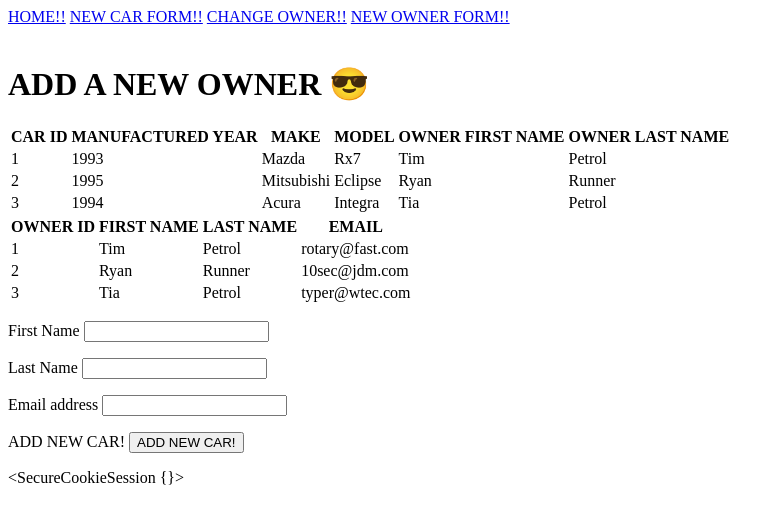
After one commit to edenspring/w35d3, a Flask app: page /add-owner in a window 1280 px wide. The commit adds this page. Shown: the top 524 px of the page, without its empty margins (0-784 px from the left). Run offline with Flask 2, Linux system fonts and the light colour scheme; data comes from the database, SQL or seed files in the repository.

Commit message:
add all code for lecture

```diff
--- a/app/__init__.py
+++ b/app/__init__.py
@@ -4,60 +4,13 @@ try:
 except:
     dbfuncs.seed()
 
-from flask import Flask, redirect
+from flask import Flask
 from .config import Configuration
-from app.forms import NewCarForm, ChangeOwner
+from app.routes import app_routes
 
 
 app = Flask(__name__)
 
 app.config.from_object(Configuration)
 
-
-@app.route('/')
-def home():
-    info = {
-        "title": "CARS CARS CARS",
-        "header": "THIS IS THE CARS HOME PAGE!"
-    }
-    cars = dbfuncs.get_all_cars()
-    pass
-
-
-@app.route('/test')
-def test():
-    info = {
-        "title": "Test page",
-        "header": "This is the test page"
-    }
-    pass
-
-
-@app.route('/form', methods=('GET', 'POST'))
-def form():
-    form = NewCarForm()
-    if form.validate_on_submit():
-        dbfuncs.add_new_car(form.manu_year.data, form.make.data,
-                            form.model.data, form.owner_id.data)
-        return redirect("/")
-    info = {
-        "title": "NEW CAR FORM!",
-        "header": "ADD A NEW CAR 😎"
-    }
-    cars = dbfuncs.get_all_cars()
-    owners = dbfuncs.get_all_owners()
-    pass
-
-@app.route("/change-owners",methods=('GET', 'POST'))
-def change():
-    form = ChangeOwner()
-    if form.validate_on_submit():
-        dbfuncs.change_car_owner(car_id=form.car_id.data, new_owner_id=form.owner_id.data)
-        return redirect("/")
-    cars = dbfuncs.get_all_cars()
-    owners = dbfuncs.get_all_owners()
-    info = {
-        "title": "CHANGE OWNER FORM!",
-        "header": "CHANGE A CAR'S OWNER 😎"
-    }
-    pass
+app.register_blueprint(app_routes, url_prefix="/")
--- a/app/dbfuncs.py
+++ b/app/dbfuncs.py
@@ -5,6 +5,13 @@ def get_all_cars():
     with sqlite3.connect("dev.db") as conn:
         curs = conn.cursor()
         curs.execute('SELECT * FROM cars;')
+        cars = curs.fetchall()
+        return cars
+
+def get_cars_with_owners():
+    with sqlite3.connect("dev.db") as conn:
+        curs = conn.cursor()
+        curs.execute('SELECT cars.id, manu_year, make, model, owners.first_name, owners.last_name FROM cars INNER JOIN owners on cars.owner_id=owners.id;')
         cars = curs.fetchall()
         return cars
 
@@ -84,6 +91,22 @@ def get_all_owners():
         return curs.fetchall()
 
 
+def add_new_owner(first_name, last_name, email):
+    """
+    Add the given owner to the database
+    :param first_name: <string> the first name of the owner
+    :param last_name: <string> the last name of the owner
+    :param email: <string> the email of the owner
+    """
+    with sqlite3.connect("dev.db") as conn:
+        curs = conn.cursor()
+        curs.execute("""
+                     INSERT INTO owners (first_name, last_name, email)
+                     VALUES (:first_name, :last_name, :email)
+                     """,
+                     {'first_name': first_name, 'last_name': last_name, 'email': email})
+
+
 BUNCH_OF_SQL = """
 CREATE TABLE owners (
   id INTEGER PRIMARY KEY AUTOINCREMENT,
--- a/app/forms/__init__.py
+++ b/app/forms/__init__.py
@@ -1,2 +1,3 @@
 from .new_car import NewCarForm
 from .change_owner import ChangeOwner
+from .new_owner import NewOwnerForm
--- /dev/null
+++ b/app/forms/new_owner.py
@@ -0,0 +1,13 @@
+from flask_wtf import FlaskForm
+from wtforms import SubmitField, StringField, EmailField
+from wtforms.validators import ValidationError, DataRequired, Email
+
+def validate_length(form, field):
+    if 50 < len(field.data) or len(field.data) < 1:
+        raise ValidationError("Length of names must be between 1 and 50 characters")
+
+class NewOwnerForm(FlaskForm):
+    first_name = StringField("First Name", [DataRequired(message="Please enter a first name"), validate_length])
+    last_name = StringField("Last Name", [DataRequired(message="Please enter a last name"), validate_length])
+    email = EmailField("Email address", [DataRequired(message="Please enter an email address"), Email(message="Please enter a valid email address")])
+    submit = SubmitField("ADD NEW CAR!")
--- a/app/routes/__init__.py
+++ b/app/routes/__init__.py
@@ -0,0 +1 @@
+from .routes import app_routes
--- a/app/routes/routes.py
+++ b/app/routes/routes.py
@@ -0,0 +1,107 @@
+from flask import Blueprint, redirect, render_template, session
+from app.forms import NewCarForm, ChangeOwner, NewOwnerForm
+from app import dbfuncs
+
+app_routes = Blueprint("app", __name__)
+
+
+def validation_errors_to_error_messages(validation_errors):
+    """
+    Simple function that turns the WTForms validation errors into a simple list
+    """
+    errorMessages = []
+    for field in validation_errors:
+        for error in validation_errors[field]:
+            errorMessages.append(f"{field} : {error}")
+    return errorMessages
+
+
+@app_routes.route('/')
+def home():
+    if 'home_views' in session:
+        session['home_views'] = session['home_views'] + 1
+    else:
+        session['home_views'] = + 1
+    info = {
+        "title": "CARS CARS CARS",
+        "header": "THIS IS THE CARS HOME PAGE!"
+    }
+    cars = dbfuncs.get_cars_with_owners()
+    owners = dbfuncs.get_all_owners()
+    return render_template("page.html", cars=cars, info=info, owners=owners, session=session)
+
+
+@app_routes.route('/test')
+def test():
+    info = {
+        "title": "Test page",
+        "header": "This is the test page"
+    }
+    return render_template('page.html', info=info)
+
+
+@app_routes.route('/form', methods=('GET', 'POST'))
+def form():
+    form = NewCarForm()
+    errors = []
+    if form.validate_on_submit():
+        if 'new_cars' in session:
+            session['new_cars'] = session['new_cars'] + 1
+        else:
+            session['new_cars'] = + 1
+        dbfuncs.add_new_car(form.manu_year.data, form.make.data,
+                            form.model.data, form.owner_id.data)
+        return redirect("/")
+    elif len(form.errors) > 0:
+        errors = validation_errors_to_error_messages(form.errors)
+    info = {
+        "title": "NEW CAR FORM!",
+        "header": "ADD A NEW CAR 😎"
+    }
+
+    cars = dbfuncs.get_cars_with_owners()
+    owners = dbfuncs.get_all_owners()
+    return render_template("page.html", info=info, cars=cars, owners=owners, form=form, errors=errors)
+
+
+@app_routes.route("/change-owners", methods=('GET', 'POST'))
+def change():
+    form = ChangeOwner()
+    if form.validate_on_submit():
+        if 'cars_traded' in session:
+            session['cars_traded'] = session['cars_traded'] + 1
+        else:
+            session['cars_traded'] = + 1
+        dbfuncs.change_car_owner(
+            car_id=form.car_id.data, new_owner_id=form.owner_id.data)
+        return redirect("/")
+    cars = dbfuncs.get_cars_with_owners()
+    owners = dbfuncs.get_all_owners()
+    info = {
+        "title": "CHANGE OWNER FORM!",
+        "header": "CHANGE A CAR'S OWNER 😎"
+    }
+    return render_template("page.html", cars=cars, owners=owners, info=info, owner_form=form)
+
+
+@app_routes.route("/add-owner", methods=('GET', 'POST'))
+def new_owner():
+    form = NewOwnerForm()
+    errors = []
+    if form.validate_on_submit():
+        if 'new_owners' in session:
+            session['new_owners'] = session['new_owners'] + 1
+        else:
+            session['new_owners'] = + 1
+        dbfuncs.add_new_owner(form.first_name.data,
+                              form.last_name.data, form.email.data)
+        return redirect("/")
+    elif len(form.errors) > 1:
+        errors = validation_errors_to_error_messages(form.errors)
+    info = {
+        "title": "NEW OWNER FORM!",
+        "header": "ADD A NEW OWNER 😎"
+    }
+    cars = dbfuncs.get_cars_with_owners()
+    owners = dbfuncs.get_all_owners()
+    return render_template("page.html", info=info, cars=cars, owners=owners, new_owner_form=form, errors=errors)
--- /dev/null
+++ b/app/templates/errors.html
@@ -0,0 +1,5 @@
+<div>
+    {% for error in errors %}
+    <p>{{error}}</p>
+    {% endfor%}
+</div>
--- a/app/templates/nav.html
+++ b/app/templates/nav.html
@@ -1,5 +1,6 @@
 <nav>
-    <a href="/form">FORM!!</a>
     <a href="/">HOME!!</a>
+    <a href="/form">NEW CAR FORM!!</a>
     <a href="/change-owners">CHANGE OWNER!!</a>
+    <a href="/add-owner">NEW OWNER FORM!!</a>
 </nav>
--- /dev/null
+++ b/app/templates/newowner.html
@@ -0,0 +1,19 @@
+<form action="" method="post">
+    {{new_owner_form.hidden_tag()}}
+    <p>
+        {{new_owner_form.first_name.label}}
+        {{new_owner_form.first_name()}}
+    </p>
+    <p>
+        {{new_owner_form.last_name.label}}
+        {{new_owner_form.last_name()}}
+    </p>
+    <p>
+        {{new_owner_form.email.label}}
+        {{new_owner_form.email()}}
+    </p>
+    <p>
+        {{new_owner_form.submit.label}}
+        {{new_owner_form.submit()}}
+    </p>
+</form>
--- a/app/templates/page.html
+++ b/app/templates/page.html
@@ -2,14 +2,44 @@
 
 <head>
     <!-- Add title here! -->
+    <title>
+        {{ info.title }}
+    </title>
 </head>
 
 <body>
-    <!-- Add the nav.html! -->
+    {% include 'nav.html' %}
     <marquee>CARS CARS CARS CARS CARS CARS CARS CARS CARS CARS CARS CARS CARS CARS CARS</marquee>
-    <!-- Add header here! -->
-    <div>{{ cars }}</div>
-    <!-- Gussy up them cars by building a table!Use the owner table below for guidance -->
+    <h1>
+        {{ info.header }}
+    </h1>
+    {% if cars %}
+    <table>
+        <thead>
+            <tr>
+                <th>CAR ID</th>
+                <th>MANUFACTURED YEAR</th>
+                <th>MAKE</th>
+                <th>MODEL</th>
+                <th>OWNER FIRST NAME</th>
+                <th>OWNER LAST NAME</th>
+            </tr>
+        </thead>
+        <tbody>
+            {%for car in cars%}
+            <tr>
+                <td>{{ car[0]}}</td>
+                <td>{{ car[1]}}</td>
+                <td>{{ car[2]}}</td>
+                <td>{{ car[3]}}</td>
+                <td>{{ car[4]}}</td>
+                <td>{{ car[5]}}</td>
+            </tr>
+            {% endfor %}
+        </tbody>
+    </table>
+    {% endif %}
+    <!--  -->
     {% if owners %}
     <table>
         <thead>
@@ -32,9 +62,24 @@
         </tbody>
     </table>
     {% endif %}
-    <!-- check for the form! -->
-    <!-- check for the owner form! -->
-
+    <!--  -->
+    {% if form %}
+        {% include 'newcar.html' %}
+    {% endif%}
+    <!--  -->
+    {% if owner_form %}
+        {% include 'changeowner.html' %}
+    {% endif%}
+    <!--  -->
+    {% if new_owner_form %}
+        {% include 'newowner.html' %}
+    {% endif %}
+    <!--  -->
+    {% if errors %}
+        {% include 'errors.html' %}
+    {% endif %}
+    <!--  -->
+    {{session}}
 </body>
 
 </html>
```
Also changed, not shown: app/forms/change_owner.py (+4 -3 lines), app/forms/new_car.py (+18 -5 lines), readme.md (added), 2 other files.
